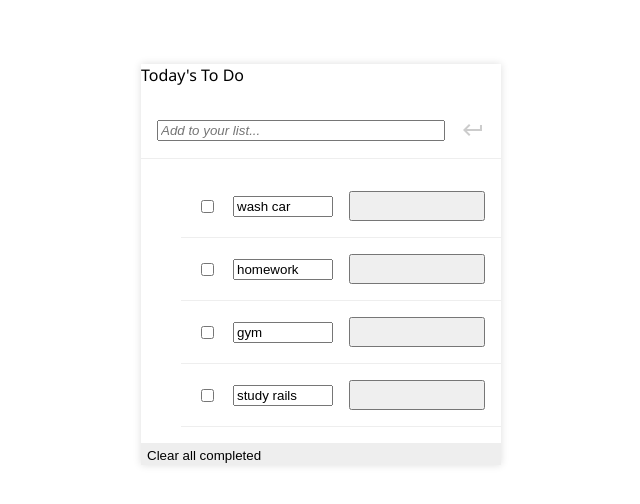
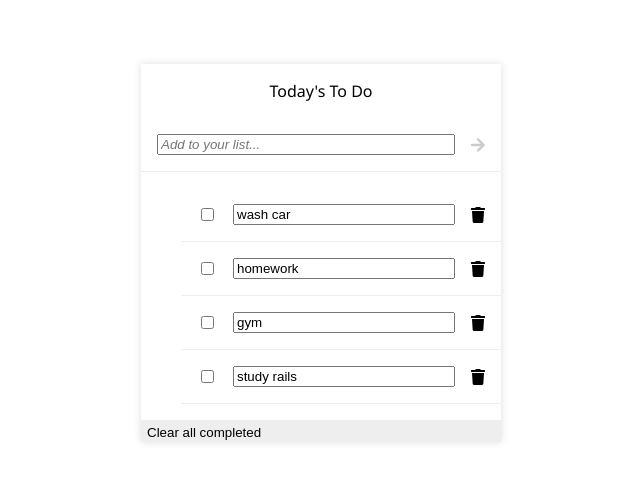
Before and after one commit to anapdh/todo-list, a website built with webpack: page src/index.html in a window 1280 px wide. Shown: the whole page, without its empty margins (319-959 px from the left). Built offline with nearby package versions, Linux system fonts and the light colour scheme.

Commit message:
Fix style

```diff
--- a/src/index.html
+++ b/src/index.html
@@ -6,7 +6,7 @@
     <meta http-equiv="X-UA-Compatible" content="IE=edge">
     <meta name="viewport" content="width=device-width, initial-scale=1.0">
     <title>To do</title>
-    <link href="https://fonts.googleapis.com/icon?family=Material+Icons" rel="stylesheet">
+    <link rel="stylesheet" href="https://pro.fontawesome.com/releases/v5.10.0/css/all.css" integrity="sha384-AYmEC3Yw5cVb3ZcuHtOA93w35dYTsvhLPVnYs9eStHfGJvOvKxVfELGroGkvsg+p" crossorigin="anonymous"/>
 </head>
 
 <body>
@@ -14,7 +14,7 @@
             <p class="todo-header">Today's To Do</p>
         <div class="todos">
             <input id="task" class="new-todo-input" type="text" placeholder="Add to your list..." style="font-style:italic">
-            <span id="add-task" class="material-icons btn-icon">keyboard_return</span>
+            <i id="add-task" class="fas fa-arrow-right btn-icon"></i>
         </div>
         <ul class="todo-list">
 
--- a/src/index.js
+++ b/src/index.js
@@ -37,7 +37,7 @@ const todoTasks = () => {
     <li class="todos" data-index="${todo.index}">
       <input class="todo-check" type="checkbox" ${checkClass} name="checkbox" "value="${todo.index}">
       <input class="todo-description" type="text" value="${todo.description}">
-      <button class="todo-delete material-icons btn-icon drag-icon">click</button>
+      <i class="todo-delete fas fa-trash"></i>
     </li>
     `;
   });
--- a/src/style.css
+++ b/src/style.css
@@ -4,6 +4,11 @@
   background-color: #fff;
   box-shadow: 0 0 8px #0002;
   font-family: 'Segoe UI', Tahoma, Geneva, Verdana, sans-serif;
+}
+
+.todo-header {
+  text-align: center;
+  padding: 1rem 1rem 0 1rem;
 }
 
 .list-icon {
```
Also changed, not shown: README.md, dist/index.html, dist/main.js.
